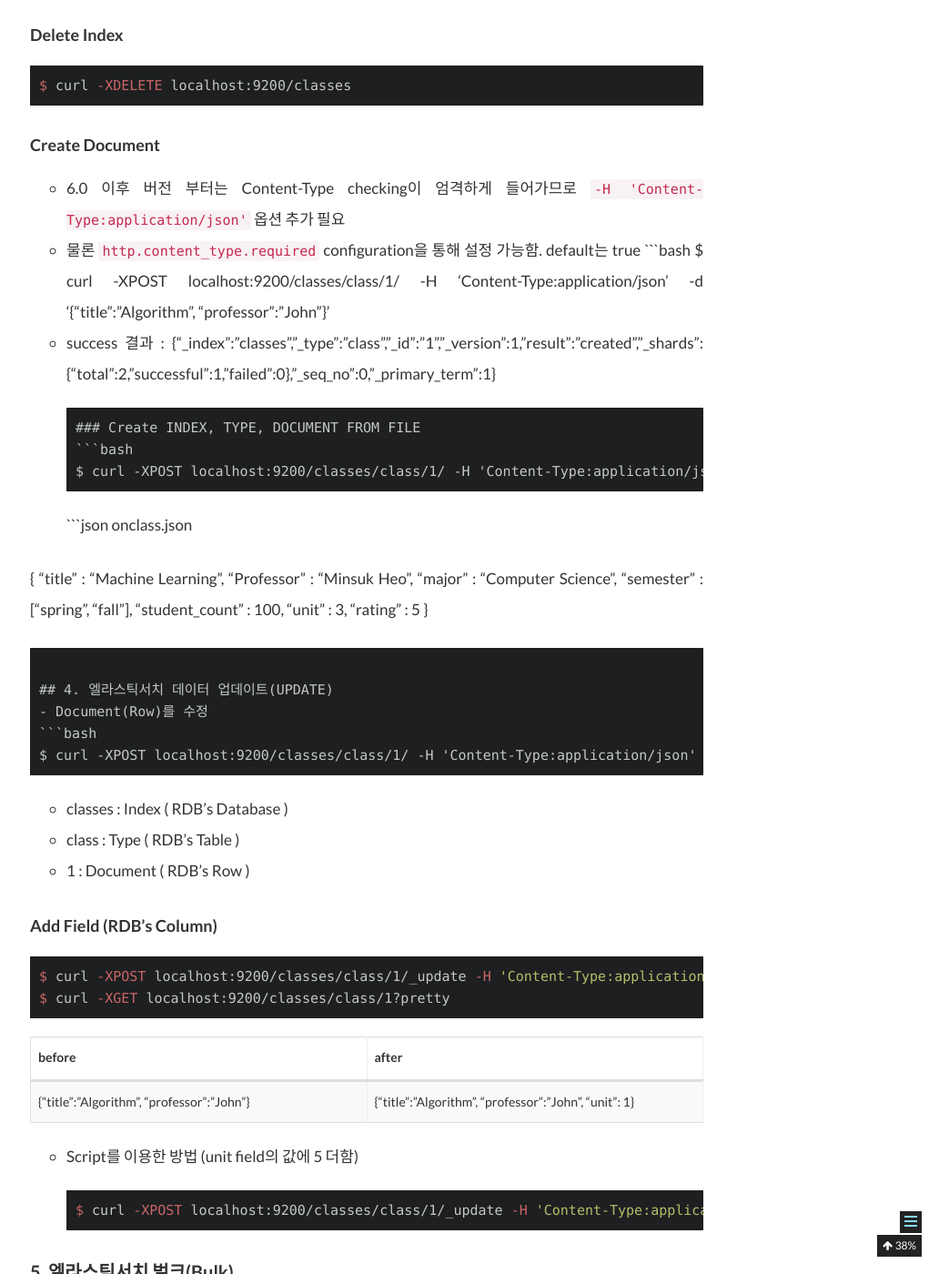
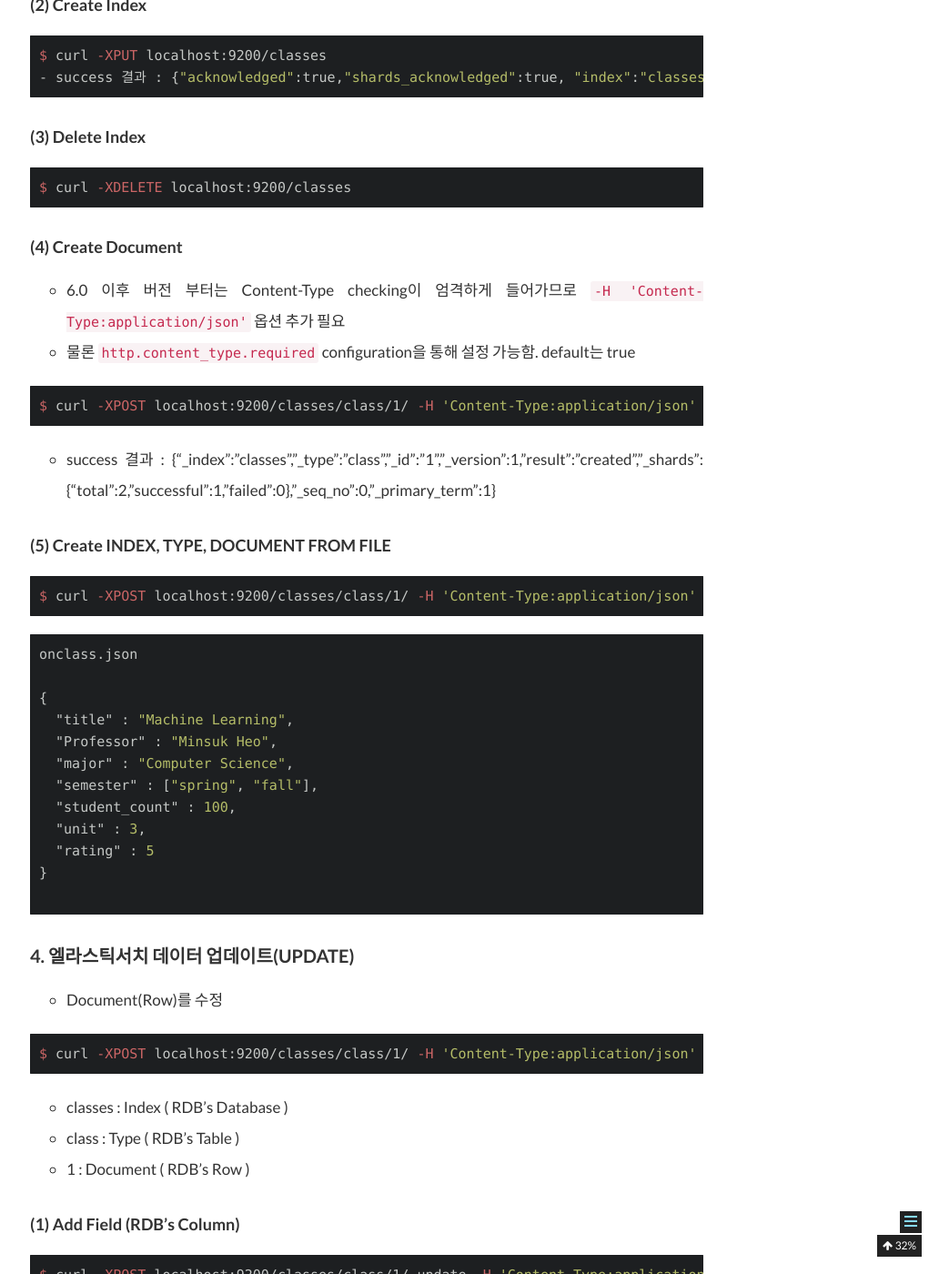
Before and after one commit to gwonsungjun/gwonsungjun.github.io, a Jekyll site: the page built from _posts/2018-08-02-elasticsearch_basic.md, in a window 1280 px wide and 1400 px high, scrolled down 5078 px. Shown: the whole window at 91% size, without its empty margins (237-1280 px from the left). Built offline with Jekyll 4.4.1, drawn with Linux system fonts in a browser that asks for light colours; comment, search, counter and statistics services are not loaded; some of the changed text lies outside the part shown.

Commit message:
Update elasticsearch

````diff
--- a/_posts/2018-08-02-elasticsearch_basic.md
+++ b/_posts/2018-08-02-elasticsearch_basic.md
@@ -27,15 +27,17 @@ category: ELK Stack
 ## 1. 우분투에 엘라스틱서치 설치하기
 - ubuntu 16.04
 
-### install java
+### (1) install java
 - elasticsearch는 jvm 위에서 동작, 따라서 jdk 설치.
+
 ```bash
 $ sudo add-apt-repository -y ppa:webupd8team/java
 $ sudo apt-get update
 $ sudo apt-get -y install oracle-java8-installer
 $ java -version
 ```
-### install Elasticsearch
+
+### (2) install Elasticsearch
 - 작성일 기준 가장 최신 버전 : 6.3.2(2018/08/01)
 ```bash
 $ wget https://artifacts.elastic.co/downloads/elasticsearch/elasticsearch-6.3.2.deb
@@ -48,11 +50,15 @@ $ sudo systemctl enable elasticsearch.service
     - automatic : elasticsearch를 안전하게 끄고 켜기 위한 setting
 ```
 
-### Elasticsearch Start & Stop
+### (3) Elasticsearch Start & Stop
+
 ```bash
 $ sudo service elasticsearch start
 $ sudo service elasticsearch stop
 $ curl -XGET 'localhost:9200'
+ ```
+
+ ```json
  - 시작되었을 시 아래 출력
 
 {
@@ -112,7 +118,7 @@ $ curl -XGET 'localhost:9200'
 | doc2 | "class" : {"name" : "database" "professor" : "john"} |
 | doc3 | "class" : {"name" : "database" "professor" : "john"} |
 
-#### elasticsearch와 RDB
+### (1) elasticsearch와 RDB
 - 참조 : <http://d2.naver.com/helloworld/273788>
 
 |RDB	|elasticsearch|
@@ -143,37 +149,44 @@ $ curl -XGET 'localhost:9200'
 | insert | POST | Create|
 | delete | DELETE | Delete|
 
-### Verify Index
+### (1) Verify Index
 - index를 만들기 전에 해당 index가 있는지 조회
+
 ```bash
 $ curl -XGET localhost:9200/classes
 $ curl -XGET localhost:9200/classes?pretty
 - 결과는 "status" : 404
 ```
+
 - ?pretty : JSON formatting
 
-### Create Index
+### (2) Create Index
 ```bash
 $ curl -XPUT localhost:9200/classes
 - success 결과 : {"acknowledged":true,"shards_acknowledged":true, "index":"classes"}
 ```
 
-### Delete Index
+### (3) Delete Index
 ```bash
 $ curl -XDELETE localhost:9200/classes
 ```
 
-### Create Document
+### (4) Create Document
 - 6.0 이후 버전 부터는 Content-Type checking이 엄격하게 들어가므로 `-H 'Content-Type:application/json'` 옵션 추가 필요
 - 물론 `http.content_type.required` configuration을 통해 설정 가능함. default는 true
+
 ```bash
 $ curl -XPOST localhost:9200/classes/class/1/ -H 'Content-Type:application/json' -d '{"title":"Algorithm", "professor":"John"}'
+```
+
 - success 결과 : {"_index":"classes","_type":"class","_id":"1","_version":1,"result":"created","_shards":{"total":2,"successful":1,"failed":0},"_seq_no":0,"_primary_term":1}
-```
-### Create INDEX, TYPE, DOCUMENT FROM FILE
+
+
+### (5) Create INDEX, TYPE, DOCUMENT FROM FILE
 ```bash
 $ curl -XPOST localhost:9200/classes/class/1/ -H 'Content-Type:application/json' -d @oneclass.json
 ```
+
 ```json
 onclass.json
 
@@ -191,14 +204,17 @@ onclass.json
 
 ## 4. 엘라스틱서치 데이터 업데이트(UPDATE)
 - Document(Row)를 수정
+
 ```bash
 $ curl -XPOST localhost:9200/classes/class/1/ -H 'Content-Type:application/json' -d '{"title":"Algorithm", "professor":"John"}'
 ```
+
 - classes : Index ( RDB's Database )
 - class : Type ( RDB's Table )
 - 1 : Document ( RDB's Row )
 
-### Add Field (RDB's Column)
+### (1) Add Field (RDB's Column)
+
 ```bash
 $ curl -XPOST localhost:9200/classes/class/1/_update -H 'Content-Type:application/json' -d '{"doc":{"unit":1}}'
 $ curl -XGET localhost:9200/classes/class/1?pretty
@@ -209,6 +225,7 @@ $ curl -XGET localhost:9200/classes/class/1?pretty
 | {"title":"Algorithm", "professor":"John"} | {"title":"Algorithm", "professor":"John", "unit": 1} |
 
 - Script를 이용한 방법 (unit field의 값에 5 더함)
+
 ```bash
 $ curl -XPOST localhost:9200/classes/class/1/_update -H 'Content-Type:application/json' -d '{"script":"ctx._source.unit +=5"}'
 ```
@@ -218,9 +235,11 @@ $ curl -XPOST localhost:9200/classes/class/1/_update -H 'Content-Type:applicatio
 - classes file
     - Bulk : 2개의 Line으로 구성
         - 첫줄 = meta information : 어떤 index에, 어떤 type에, id 어떤 걸로 해서 이 document를 넣어라.
+
 ```bash
 $ wget https://raw.githubusercontent.com/minsuk-heo/BigData/master/ch02/classes.json
 ```
+
 ```bash
 $ curl -XPOST localhost:9200/_bulk?pretty -H 'Content-Type:application/json' --data-binary @classes.json
 ```
@@ -232,7 +251,7 @@ $ curl -XPOST localhost:9200/_bulk?pretty -H 'Content-Type:application/json' --d
 - 예를들어 Date 타입을 넣어야하는데 매핑이 없다면 날짜인지 모르니깐 단순히 문자열로 저장할 수도 있음.
 - 잘 못 지정된 타입은 계산, Kibana에 보여줄 때(시각화) 할 때 어려워진다.
 
-### Create Index
+### (1) Create Index
 ```bash
 $ curl -XDELETE localhost:9200/classes
 $ curl -XPUT localhost:9200/classes
@@ -263,18 +282,22 @@ $ curl -XGET localhost:9200/classes?pretty
 - 현재 mapping이 비어있음.
 
 
-### Create Mapping
+### (2)Create Mapping
 - Get classesRating_mapping.json
 - 해당 파일을 가져온 후 편집기를 통해 String -> text로 전부 변경
+
 ```bash
 $ wget https://raw.githubusercontent.com/minsuk-heo/BigData/master/ch02/classesRating_mapping.json
 ```
+
 - Mapping
+
 ```bash
 $ curl -XPUT localhost:9200/classes/class/_mapping -H 'Content-Type:application/json' -d @classesRating_mapping.json
 ```
 - verify
-```bash
+
+```json
 $ curl -XGET localhost:9200/classes?pretty
 
 결과
@@ -366,17 +389,23 @@ $ curl -XGET localhost:9200/classes/class/1/?pretty
 
 ## 7. 엘라스틱서치 Search
 - Get simple_basketball.json
+
 ```bash
 $ wget https://raw.githubusercontent.com/minsuk-heo/BigData/master/ch03/simple_basketball.json
 ```
+
 - Add Document(Bulk)
+
 ```bash
 $ curl -XPOST localhost:9200/_bulk -H 'Content-Type:application/json' --data-binary @simple_basketball.json
 ```
-### Search
+
+### (1) Search
+
 ```bash
 $ curl -XGET localhost:9200/basketball/record/_search?pretty
 ```
+
 ```json
 - 조회 결과
 
@@ -426,13 +455,15 @@ $ curl -XGET localhost:9200/basketball/record/_search?pretty
 }
 ```
 
-### Search - URI (옵션)
+### (2) Search - URI (옵션)
+
 ```bash
 $ curl XGET localhost:9200/basketball/record/_search?q=points:30&pretty
 ```
+
 - q (쿼리는) point:30 (포인트가 30인 것만 조회)
 
-### Search - REQUEST BODY
+### (3) Search - REQUEST BODY
 ```bash
 curl XGET localhost:9200/basketball/record/_search -d '{
   "query": {
@@ -442,6 +473,7 @@ curl XGET localhost:9200/basketball/record/_search -d '{
   }
 }'
 ```
+
 - Request Body의 경우 여러 옵션이 존재
 - <https://www.elastic.co/guide/en/elasticsearch/reference/5.3/search-request-body.html> 참조
 
@@ -449,16 +481,17 @@ curl XGET localhost:9200/basketball/record/_search -d '{
 - 어그리게이션 : 엘라스틱서치 안에 있는 Document 안에서 조합을 통해서 어떠한 값을 도출할때 사용하는 방법
 - 메트릭 어그리게이션 : 산술할때 사용 (합계, 평균, 최대, 최소값 등)
 
-### Add Documents
+### (1) Add Documents
 ```bash
 $ wget https://raw.githubusercontent.com/minsuk-heo/BigData/master/ch03/simple_basketball.json
 $ curl -XPOST localhost:9200/_bulk -H 'Content-Type:application/json' --data-binary @simple_basketball.json
 ```
 
-### Average
+### (2) Average
 ```bash
 $ wget https://raw.githubusercontent.com/minsuk-heo/BigData/master/ch03/avg_points_aggs.json
 ```
+
 ```json
 {
   "size": 0,
@@ -472,14 +505,16 @@ $ wget https://raw.githubusercontent.com/minsuk-heo/BigData/master/ch03/avg_poin
 }
 ```
 - aggreations = aggs
+
 ```bash
 $ curl -XGET localhost:9200/_search?pretty -H 'Content-Type:application/json' --data-binary @avg_points_aggs.json
 ```
 
-### MAX
+### (3) MAX
 ```bash
 $ wget https://raw.githubusercontent.com/minsuk-heo/BigData/master/ch03/max_points_aggs.json
 ```
+
 ```json
 {
   "size": 0,
@@ -492,14 +527,16 @@ $ wget https://raw.githubusercontent.com/minsuk-heo/BigData/master/ch03/max_poin
   }
 }
 ```
+
 ```bash
 $ curl -XGET localhost:9200/_search?pretty -H 'Content-Type:application/json' --data-binary @max_points_aggs.json
 ```
 
-### Min
+### (4) Min
 ```bash
 $ wget https://raw.githubusercontent.com/minsuk-heo/BigData/master/ch03/min_points_aggs.json
 ```
+
 ```json
 {
   "size": 0,
@@ -512,14 +549,16 @@ $ wget https://raw.githubusercontent.com/minsuk-heo/BigData/master/ch03/min_poin
   }
 }
 ```
+
 ```bash
 $ curl -XGET localhost:9200/_search?pretty -H 'Content-Type:application/json' --data-binary @min_points_aggs.json
 ```
 
-### SUM
+### (5) SUM
 ```bash
 $ wget https://raw.githubusercontent.com/minsuk-heo/BigData/master/ch03/sum_points_aggs.json
 ```
+
 ```json
 {
   "size": 0,
@@ -553,6 +595,7 @@ $ wget https://raw.githubusercontent.com/minsuk-heo/BigData/master/ch03/stats_po
   }
 }
 ```
+
 ```bash
 $ curl -XGET localhost:9200/_search?pretty -H 'Content-Type:application/json' --data-binary @stats_points_aggs.json
 ```
@@ -560,28 +603,33 @@ $ curl -XGET localhost:9200/_search?pretty -H 'Content-Type:application/json' --
 ## 9. 엘라스틱서치 버켓 어그리게이션(Bucket Aggregation)
 - 버켓 어그리게이션 : GROUP BY (데이터를 일정 기준으로 묶어서 결과를 도출)
 
-### Create Basketball Index
+### (1) Create Basketball Index
+
 ```bash
 curl -XPUT localhost:9200/basketball
 ```
 
-### Mapping Basketball
+### (2) Mapping Basketball
+
 ```bash
 $ wget https://raw.githubusercontent.com/minsuk-heo/BigData/master/ch04/basketball_mapping.json
 $ curl -XPUT localhost:9200/basketball/record/_mapping -H 'Content-Type:application/json' -d @basketball_mapping.json
 ```
 
-### Add Basketball Documents
+### (3) Add Basketball Documents
+
 ```bash
 $ wget https://raw.githubusercontent.com/minsuk-heo/BigData/master/ch04/twoteam_basketball.json
 $ curl -XPOST localhost:9200/_bulk -H 'Content-Type:application/json' --data-binary @twoteam_basketball.json
 ```
 
-### TERM aggs - Group by team
+### (4) TERM aggs - Group by team
+
 ```bash
 $ wget https://raw.githubusercontent.com/minsuk-heo/BigData/master/ch04/terms_aggs.json
 $ curl -XGET localhost:9200/_search?pretty -H 'Content-Type:application/json' --data-binary @terms_aggs.json
 ```
+
 ```json
 {
   "took" : 10,
@@ -615,10 +663,12 @@ $ curl -XGET localhost:9200/_search?pretty -H 'Content-Type:application/json' --
   }
 }
 ```
+
 - chicago : 2, la : 2 확인 가능
 
-### STATS aggs - Group by team
+### (5) STATS aggs - Group by team
 - 각 팀별로 그룹한 것 중 분석 통계(stats)
+
 ```bash
 $ wget https://raw.githubusercontent.com/minsuk-heo/BigData/master/ch04/stats_by_team.json
 $ curl -XGET localhost:9200/_search?pretty -H 'Content-Type:application/json' --data-binary @stats_by_team.json
````
Also changed, not shown: other parts of _posts/2018-08-02-elasticsearch_basic.md (+8 -5 lines).
